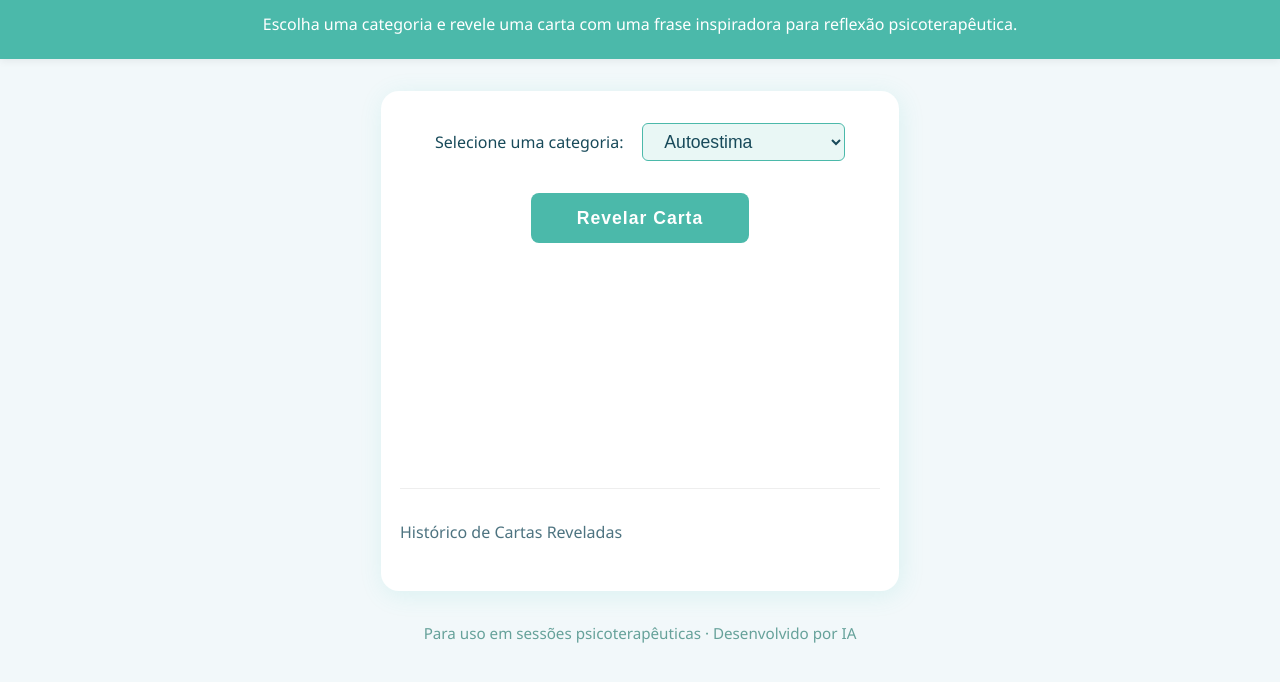
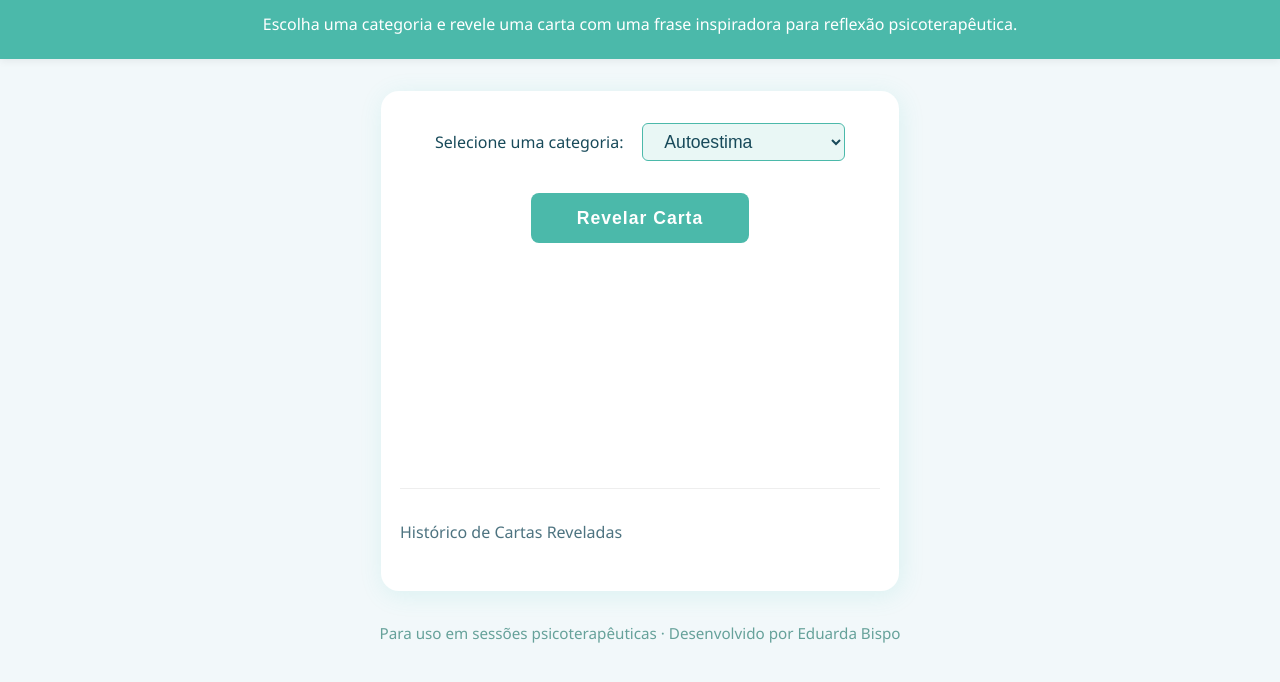
Before and after one commit to aeduardasantana/baralhoreflexivo, a plain HTML site: page index.html in a window 1280 px wide. Shown: the part 68-750 px from the top of the page. Drawn offline with Linux system fonts and the light colour scheme.

Commit message:
Update index.html

```diff
--- a/index.html
+++ b/index.html
@@ -27,7 +27,7 @@
     </section>
   </main>
   <footer>
-    <p>Para uso em sessões psicoterapêuticas &middot; Desenvolvido por IA</p>
+    <p>Para uso em sessões psicoterapêuticas &middot; Desenvolvido por Eduarda Bispo</p>
   </footer>
   <script type="module" src="main.js"></script>
 </body>
```
